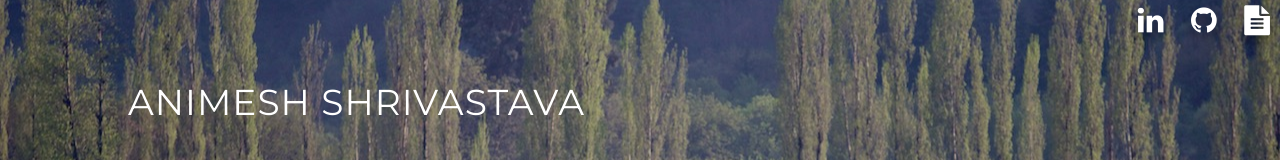
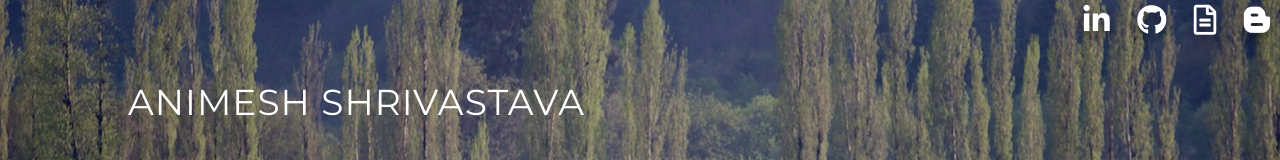
Before and after one commit to ani979/my-portfolio, a React app: page / in a window 1280 px wide. Shown: the top 160 px of the page. Built offline with nearby package versions, Linux system fonts and the light colour scheme.

Commit message:
Added changes for font awesome latest version and adding blogger link to it

```diff
--- a/index.html
+++ b/index.html
@@ -17,7 +17,7 @@
     <link href="styles/style.css" rel="stylesheet"/>
     <link href="styles/main.css" rel="stylesheet"/>
     <link href="styles/socialMediaIcons.css" rel="stylesheet"/>
-    <link rel="stylesheet" href="https://maxcdn.bootstrapcdn.com/font-awesome/4.7.0/css/font-awesome.min.css"/>
+    <link rel="stylesheet" href="https://use.fontawesome.com/releases/v5.0.10/css/all.css" integrity="sha384-+d0P83n9kaQMCwj8F4RJB66tzIwOKmrdb46+porD/OvrJ+37WqIM7UoBtwHO6Nlg" crossorigin="anonymous"/>
 
     <!-- Just for debugging purposes. Don't actually copy this line! -->
     <!--[if lt IE 9]><script src="../../assets/js/ie8-responsive-file-warning.js"></script><![endif]-->
--- a/js/main.js
+++ b/js/main.js
@@ -7,23 +7,30 @@ const mySocialDetails = [
   {
     'title': "LinkedIn Profile",
     'href':"https://www.linkedin.com/in/animesh-shrivastava-13981019/",
-    'cssClass': "fa-linkedin",
-    'cssOrigClass': "fa-linkedin",
+    'cssClass': "fab fa-linkedin-in",
+    'cssOrigClass': "fab fa-linkedin-in",
     'target':"_blank"
   },
   {
     'title': "GitHub Profile",
     'href':"https://github.com/ani979/",
-    'cssClass': "fa-github",
-    'cssOrigClass': "fa-github",
+    'cssClass': "fab fa-github",
+    'cssOrigClass': "fab fa-github",
     'target':"_blank"
   },
   {
     'title': "My Resume",
     'href':"/resume/Resume_Animesh.pdf",
-    'cssClass': "fa-file-text",
-    'cssOrigClass': "fa-file-text",
+    'cssClass': "far fa-file-alt",
+    'cssOrigClass': "far fa-file-alt",
     'target':"_self"
+  },
+  {
+    'title': "Blogs",
+    'href':"https://blog.animesh.life",
+    'cssClass': "fab fa-blogger-b",
+    'cssOrigClass': "fab fa-blogger-b",
+    'target':"_blank"
   }
 ]
 const myWork = [
--- a/js/social-Network-Header.js
+++ b/js/social-Network-Header.js
@@ -15,7 +15,7 @@ class SocialNetworkHeader extends React.Component {
                        title={soc.title}
                        target={soc.target}
                        href={soc.href}>
-                      <i className={"fa " + soc.cssClass}></i>
+                      <i className={soc.cssClass}></i>
                     </a></li>
                 )
               }
```
